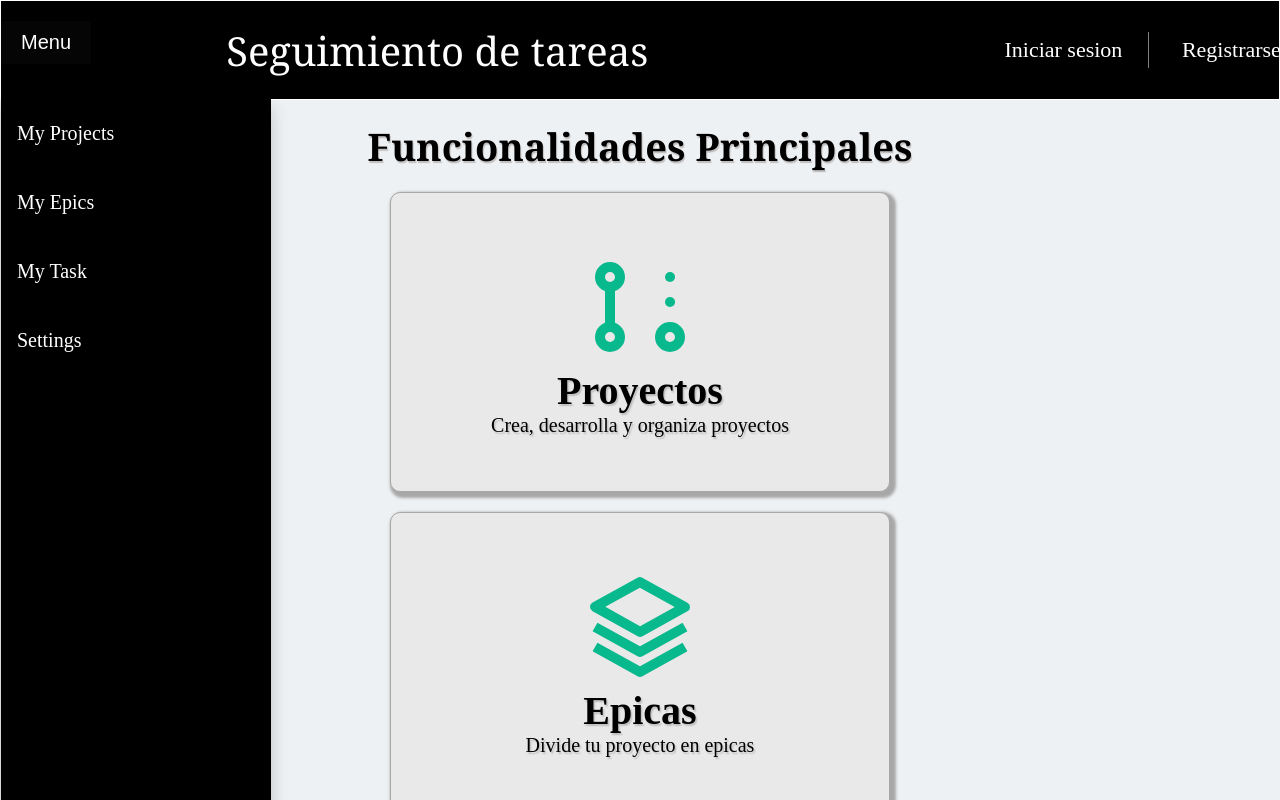
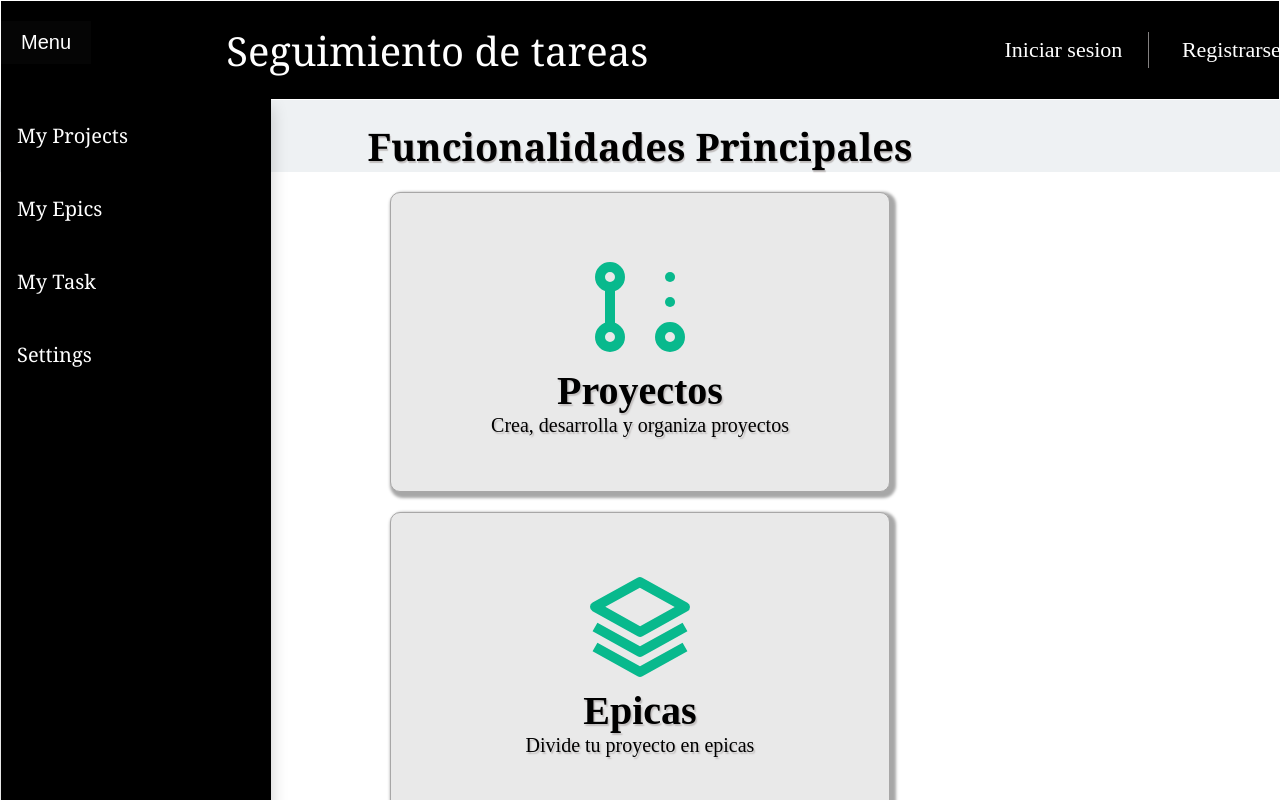
Before and after one commit to facundobrunetti99/project-task, a React (Vite) app: page / in a window 1280 px wide. Both pictures are taken after a click on the button "Menu". Shown: the top 800 px of the page. Built offline with nearby package versions, Linux system fonts and the light colour scheme.

Commit message:
Add Epics

```diff
--- a/src/assets/components/Home/css/HomePriv.css
+++ b/src/assets/components/Home/css/HomePriv.css
@@ -1,9 +1,3 @@
-.main-home-public {
-  background-color: rgb(238, 241, 243);
-  width: 100%;
-  height: 100%;
-  padding-bottom: 40px;
-}
 
 .title-home {
   text-align: center;
--- a/src/assets/components/Home/css/HomePu.css
+++ b/src/assets/components/Home/css/HomePu.css
@@ -1,9 +1,4 @@
-.main-home-public {
-  background-color: rgb(238, 241, 243);
-  width: 100%;
-  height: 100%;
-  padding-bottom: 40px;
-}
+
 
 .title-home {
   text-align: center;
--- a/src/assets/components/Layout/DropDownMenu.jsx
+++ b/src/assets/components/Layout/DropDownMenu.jsx
@@ -1,5 +1,6 @@
 import React, { useState } from 'react';
 import '../Layout/layoutcss/DropdownMenu.css';
+import { Link } from 'react-router-dom';
 
 function DropdownMenu() {
   const [isOpen, setIsOpen] = useState(false);
@@ -14,10 +15,10 @@ function DropdownMenu() {
         Menu
       </button>
       <ul className={`dropdown-menu ${isOpen ? 'open' : ''}`}>
-        <li>My Projects</li>
-        <li>My Epics</li>
-        <li>My Task</li>
-        <li>Settings</li>
+        <li><Link to="/home/projects" >My Projects</Link></li>
+        <li><Link to="/home/projects/epics">My Epics</Link></li>
+        <li><Link to="/home/projects/epics/task">My Task</Link></li>
+        <li><Link to="/">Settings</Link></li>
       </ul>
     </div>
   );
--- a/src/assets/components/Layout/HeaderPriv.jsx
+++ b/src/assets/components/Layout/HeaderPriv.jsx
@@ -1,22 +1,25 @@
-import "./layoutcss/HeaderPriv.css";
-import { useAuth } from "../../../auth/AuthProvider";
+import './layoutcss/HeaderPriv.css'
+import { useAuth } from '../../../auth/AuthProvider';
 import { Link, useNavigate } from "react-router-dom";
+import DropdownMenu from './DropDownMenu';
 const HeaderPriv = () => {
-  const { logout } = useAuth();
-  const navigate = useNavigate();
+    const {logout}=useAuth();
+    const navigate=useNavigate();
 
-  const onClickCerrar = () => {
+    const onClickCerrar =() => {
       try {
           logout();
-      navigate("/");
+          navigate('/')
+
       } catch (error) {
-      console.error("Error al cerra sesion", error);
+          console.error('Error al cerra sesion', error);
       }
   };
 
+
     return (
       <div className="conteiner-header">
-      <div className="conteiner-menu-login">
+       {/*  <div className="conteiner-menu-login">
           <a href="#">
             <svg
               xmlns="http://www.w3.org/2000/svg"
@@ -28,15 +31,12 @@ const HeaderPriv = () => {
               <path d="M4 6h16v2H4zm0 5h16v2H4zm0 5h16v2H4z"></path>
             </svg>
           </a>
-      </div>
-      <Link to="/home" className="conteiner-tittle-header">
-        Seguimiento de tareas
-      </Link>
-      <Link to="/" className="close_a" onClick={onClickCerrar}>
-        Cerra Sesion
-      </Link>
+        </div> */}
+        <DropdownMenu></DropdownMenu>
+        <Link to="/home" className="conteiner-tittle-header">Seguimiento de tareas</Link>
+        <Link to="/" className='close_a' onClick={onClickCerrar}>Cerra Sesion</Link>
       </div>
     );
-};
+}
 
-export default HeaderPriv;
+export default HeaderPriv
--- a/src/assets/components/Layout/layoutcss/DropDownMenu.css
+++ b/src/assets/components/Layout/layoutcss/DropDownMenu.css
@@ -41,12 +41,17 @@
   }
 
   .dropdown-menu li {
+
     padding: 8px 16px;
     cursor: pointer;
     font-size: 20px;
     margin: 15px 0;
   }
-
+  .dropdown-menu li a {
+    text-decoration: none;
+    color: #fff;
+    font-family: Georgia, 'Times New Roman', Times, serif;
+  }
   .dropdown-menu li:hover {
     background-color: #252424;
   }
--- a/src/assets/components/Projects/Projects.jsx
+++ b/src/assets/components/Projects/Projects.jsx
@@ -11,6 +11,7 @@ const Projects = () => {
   return (
     <>
       <HeaderPriv />
+
       <div className="content-projects">
         {loadingProjects ? (
           <p className="loading-project">Cargando proyectos...</p>
```
Also changed, not shown: src/helpers/getEpics.jsx (added, +30 -0 lines), src/hooks/useFetchEpics.jsx (added, +37 -0 lines), src/assets/components/Epics/Epics.jsx (added). Lines whose indentation alone changed are shown as unchanged.
